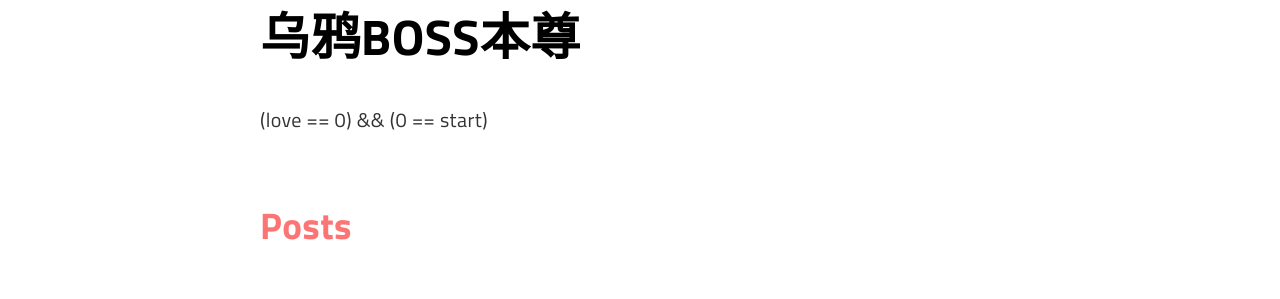
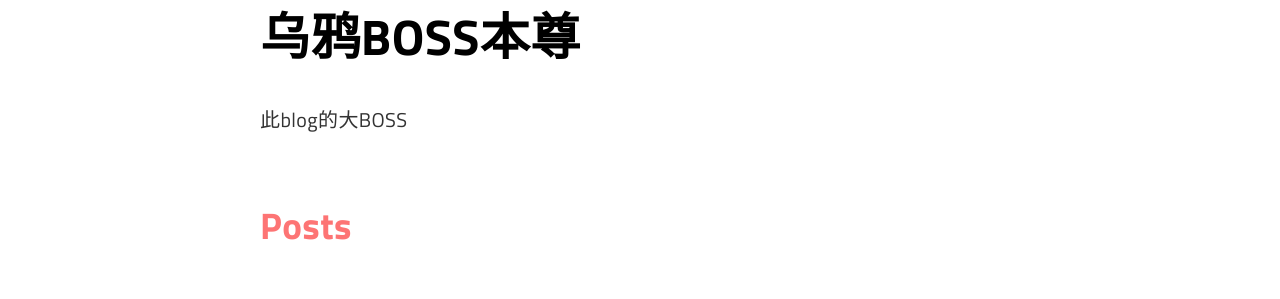
Before and after one commit to ScarletRook/SCARLETROOK.GITHUB.IO, a Jekyll site: the page built from _authors/乌鸦BOSS本尊.md, in a window 1280 px wide and 1217 px high. Shown: the part 369-668 px from the top of the window. Built offline with Jekyll 4.4.1, drawn with Linux system fonts in a browser that asks for light colours; a script that is not in the unit is left out.

Commit message:
Update 乌鸦BOSS本尊.md

```diff
--- a/_authors/乌鸦BOSS本尊.md
+++ b/_authors/乌鸦BOSS本尊.md
@@ -3,5 +3,5 @@ layout: author
 photo: /assets/img/uploads/head.jpg
 name: 乌鸦BOSS本尊
 display_name: 乌鸦BOSS本尊
-bio: (love == 0) && (0 == start)
+bio: 此blog的大BOSS
 ---
```
